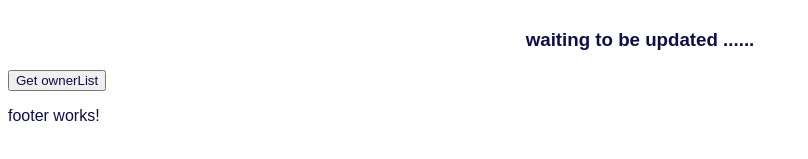
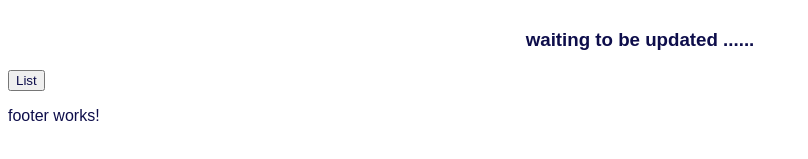
Before and after one commit to MLSchreur/Salpo, an Angular app: page / in a window 1280 px wide. Shown: the part 305-464 px from the top of the page, without its empty margins (0-808 px from the left). Built offline with nearby package versions, Linux system fonts and the light colour scheme.

Commit message:
geen idee

```diff
--- a/src/app/app.component.html
+++ b/src/app/app.component.html
@@ -3,8 +3,21 @@
 <h1>SALPO</h1>
 <h3>waiting to be updated ......</h3>
 
+<!-- <div>
+  <label>Voer owner ID in: </label>
+  <input [(ngModel)]="id">
+  <button (click)="getOwnerById(id)">Haal owner van invoerveld op</button>
+</div>
+
+<div *ngIf="owner">
+  <h3>Owner met ID: {{id}}</h3>
+  <ul>
+    <li>{{ owner.firstName }} {{ owner.lastName }}</li>
+  </ul>
+</div> -->
+
 <div>
-  <button (click)="getOwner()">Get ownerList</button>
+  <button (click)="getOwner()">List</button>
 </div>
 
 <div *ngIf="allOwner">
@@ -15,4 +28,11 @@
   </ul>
 </div>
 
+
+
+
 <app-footer></app-footer>
+
+
+<!-- <label>Voer bladmuziek ID in: </label><input [(ngModel)]="muziekstukId">
+<button (click)="getMuziekstukById(muziekstukId)">Haal muziekstuk van invoerveld op</button><br> -->
--- a/src/app/app.component.ts
+++ b/src/app/app.component.ts
@@ -1,6 +1,7 @@
 import { Component } from '@angular/core';
 import { Owner } from './owner';
 import { AppService } from './app.service';
+import { NgModel } from "@angular/forms";
 
 
 @Component({
@@ -15,17 +16,25 @@ export class AppComponent {
 
   owner: Owner;
   allOwner: Owner[];
+  id: number;
 
   constructor(private appService: AppService){
     console.log('App werkt!');
   }
 
   getOwner() {
-    console.log("in getOwner()")
+    console.log("in getOwner()");
     this.appService.getOwner().subscribe(allOwner => {
       console.log("Alle owners, succes!");
       console.log(allOwner);
       this.allOwner = allOwner;
     });
   }
+
+  getOwnerById(id: number) {
+    console.log("in getOwnerById()");
+    this.appService.getOwnerById(id).subscribe(owner => {
+      this.owner = owner;
+    });
+  }
 }
--- a/src/app/app.service.ts
+++ b/src/app/app.service.ts
@@ -17,4 +17,8 @@ export class AppService {
     getOwner(): Observable<Owner[]> {
         return this.http.get(this.baseUrl).map(res => res.json());
     }
+
+    getOwnerById(id: number): Observable<Owner> {
+        return this.http.get(this.baseUrl + "/" + id).map(res => res.json());
+    }
 }
```
